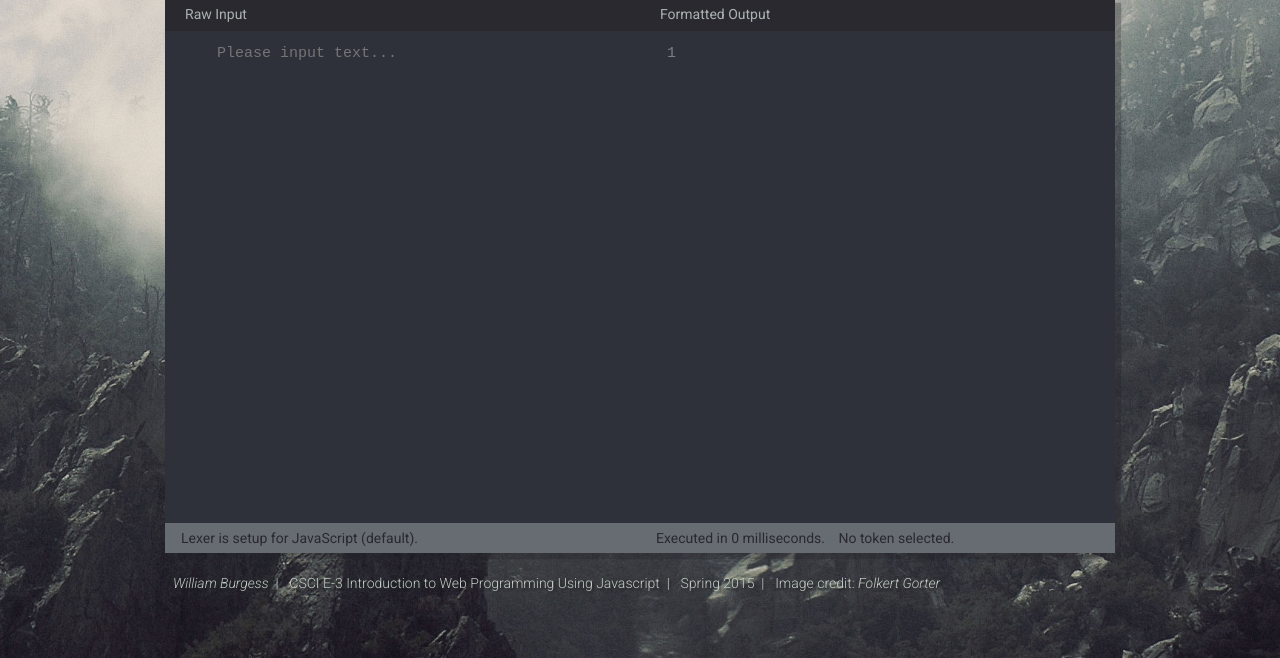
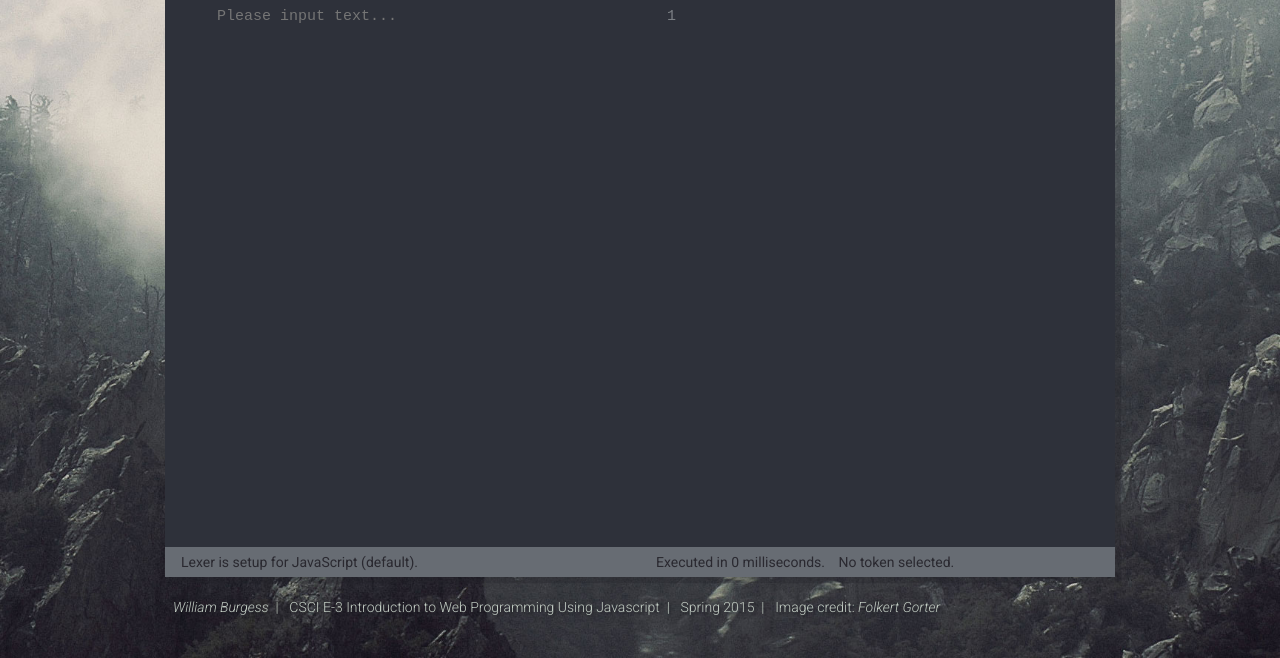
Before and after one commit to andyburgess/js_text_editor, a plain HTML site: page index.html in a window 1280 px wide. Shown: the part 142-800 px from the top of the page. Drawn offline with Linux system fonts and the light colour scheme.

Commit message:
Fixed container padding

```diff
--- a/css/app.css
+++ b/css/app.css
@@ -28,7 +28,7 @@ body {
 .container {
   height: 100%;
   margin: 0 auto;
-  padding: 50px 0;
+  padding: 1% 0 2%;
 }
 
 .js-text-editor {
@@ -38,7 +38,7 @@ body {
   height: 100%;
   margin: auto;
   max-height: 850px;
-  min-height: 600px;
+  min-height: 550px;
   min-width: 600px;
   padding: 5px;
   width: 75%;
@@ -71,7 +71,7 @@ body {
   order: 2;
 }
 
-@media (max-width: 960px) {
+@media (max-width: 1080px) {
   .editor-content {
     flex-flow: column nowrap;
   }
```
Also changed, not shown: 1 other file.
